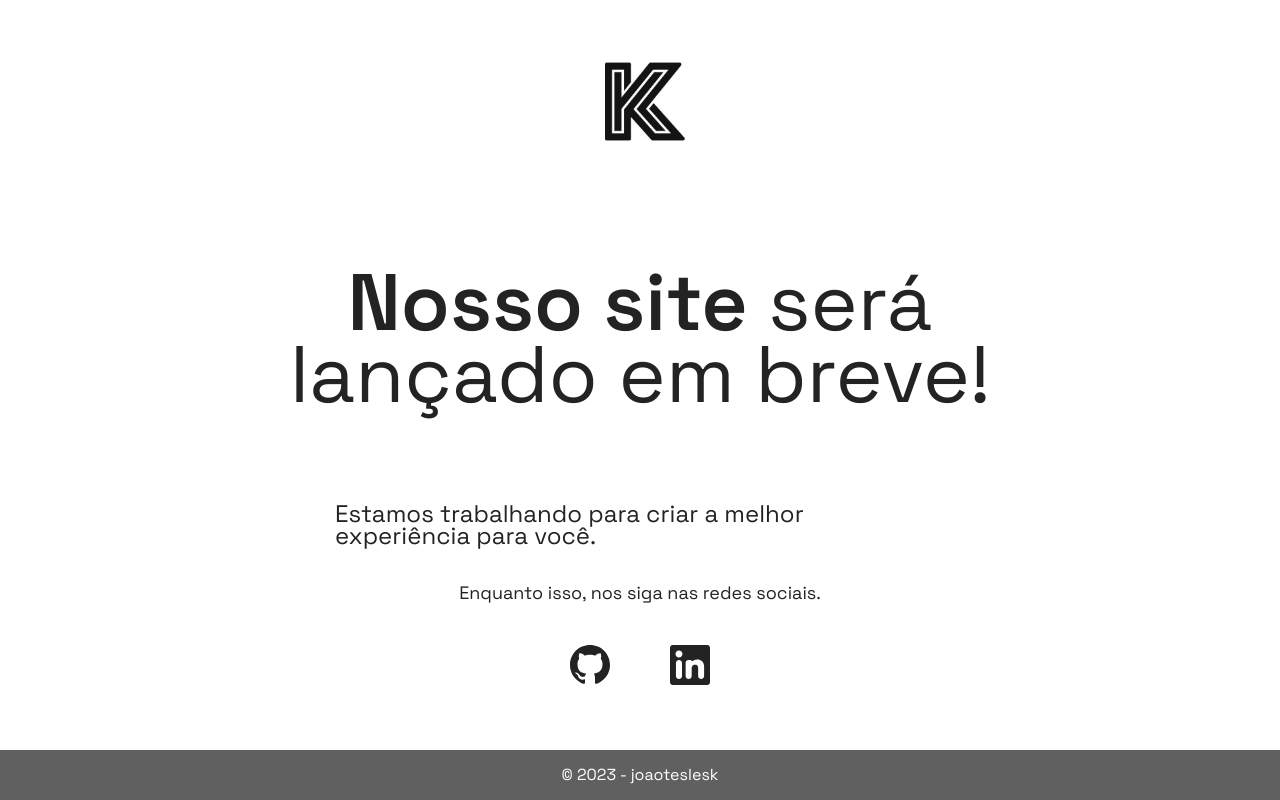
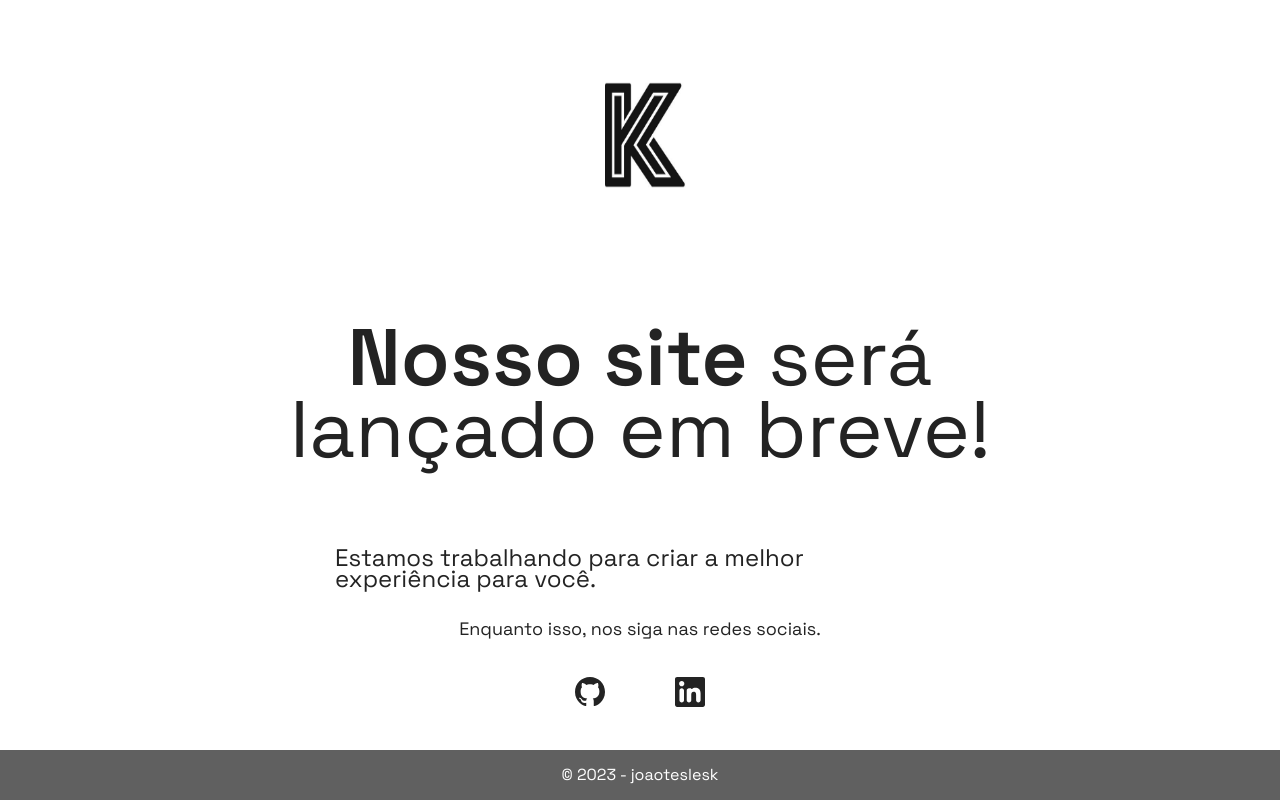
Before and after one commit to joaotelesk/joaotelek-website, a Next.js app: page / in a window 1280 px wide. Built offline with nearby package versions, Linux system fonts and the light colour scheme.

Commit message:
:construction: pagina em construção

```diff
--- a/pages/index.tsx
+++ b/pages/index.tsx
@@ -1,6 +1,7 @@
 import styles from "../styles/home.module.scss";
 import Head from "next/head";
 import Link from "next/link";
+import Image from "next/image";
 
 export default function Home() {
   return (
@@ -10,7 +11,12 @@ export default function Home() {
         <meta name="description" content="Generated by create next app" />
       </Head>
       <main className={styles.container}>
-        <img src="/logo.jpeg" alt="logo" className={styles.logo} />
+        <Image
+          src={`/logo.jpeg`}
+          alt="Picture of the author"
+          width={270}
+          height={270}
+        />
 
         <p className={styles.title}>
           <strong>Nosso site </strong> será lançado em breve!
@@ -24,13 +30,19 @@ export default function Home() {
         </span>
         <div className={styles.imgLink}>
           <Link href="https://github.com/joaotelesk" target="_blank">
-            <img src="/github.svg" alt="imagem github" className={styles.img} />
+            <Image
+              src={`/github.svg`}
+              alt="imagem github"
+              width={30}
+              height={30}
+            />
           </Link>
           <Link href="https:www.linkedin.com/in/joaotelesk" target="_blank">
-            <img
-              src="/linkedin.svg"
+            <Image
+              src={`/linkedin.svg`}
               alt="imagem linkedin"
-              className={styles.img}
+              width={30}
+              height={30}
             />
           </Link>
         </div>
--- a/styles/home.module.scss
+++ b/styles/home.module.scss
@@ -4,14 +4,11 @@
   align-items: center;
   justify-content: space-between;
 }
-.logo {
-  width: 270px;
-  height: auto;
-}
+
 .title {
   font-size: 80px;
   width: 60%;
-  padding: 24px 15px;
+  padding: 20px 15px;
   text-align: center;
   strong {
     font-weight: 600;
@@ -31,13 +28,8 @@
   width: 200px;
   height: 50px;
   display: flex;
-  margin-bottom: 20px;
   align-items: center;
   justify-content: space-around;
-  .img {
-    height: 40px;
-    width: auto;
-  }
 }
 .footer {
   display: flex;
```
